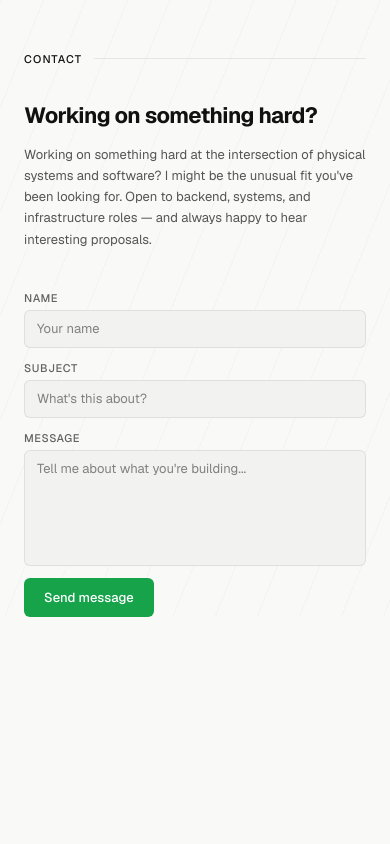
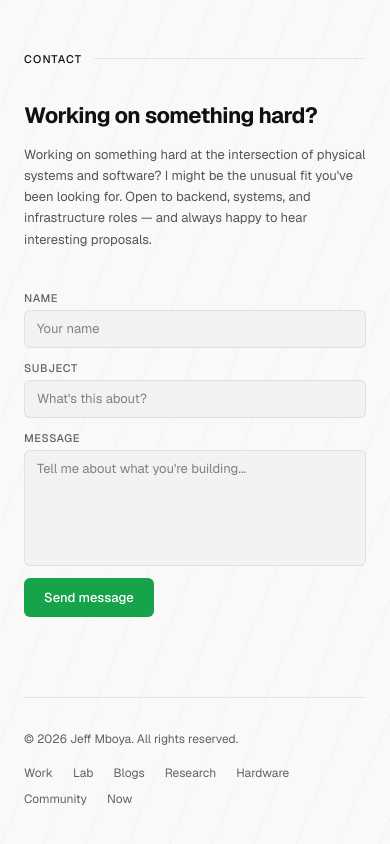
Before and after one commit to JeffMboya/portfolio, a Next.js app: page / in a window 390 px wide. Shown: the part 7737-8581 px from the top of the page. Before the commit the page ends 8354 px from the top, so only its background shows below. Built offline with nearby package versions, Linux system fonts and the light colour scheme.

Commit message:
feat(footer): add footer with auto-updating copyright year and nav links

```diff
--- a/app/layout.tsx
+++ b/app/layout.tsx
@@ -1,6 +1,7 @@
 import type { Metadata } from 'next'
 import { Geist, Geist_Mono } from 'next/font/google'
 import Nav from '@/components/Nav'
+import Footer from '@/components/Footer'
 import ThemeProvider from '@/components/ThemeProvider'
 import './globals.css'
 
@@ -38,6 +39,7 @@ export default function RootLayout({ children }: { children: React.ReactNode })
           <div className="max-w-[900px] mx-auto px-6">
             <Nav />
             <main>{children}</main>
+            <Footer />
           </div>
         </ThemeProvider>
       </body>
--- /dev/null
+++ b/components/Footer.tsx
@@ -0,0 +1,38 @@
+import Link from 'next/link'
+
+const links = [
+  { href: '/#work', label: 'Work' },
+  { href: '/lab', label: 'Lab' },
+  { href: '/blogs', label: 'Blogs' },
+  { href: '/research', label: 'Research' },
+  { href: '/hardware', label: 'Hardware' },
+  { href: '/community', label: 'Community' },
+  { href: '/now', label: 'Now' },
+]
+
+export default function Footer() {
+  const year = new Date().getFullYear()
+
+  return (
+    <footer className="mt-20 pb-10">
+      <div className="h-px mb-8" style={{ backgroundColor: 'var(--border)' }} />
+      <div className="flex flex-col sm:flex-row sm:items-center sm:justify-between gap-4">
+        <p className="text-[12px]" style={{ color: 'var(--muted-dim)' }}>
+          © {year} Jeff Mboya. All rights reserved.
+        </p>
+        <nav className="flex flex-wrap gap-x-5 gap-y-2">
+          {links.map((link) => (
+            <Link
+              key={link.href}
+              href={link.href}
+              className="text-[12px] transition-colors duration-150 hover:underline underline-offset-2"
+              style={{ color: 'var(--muted-dim)' }}
+            >
+              {link.label}
+            </Link>
+          ))}
+        </nav>
+      </div>
+    </footer>
+  )
+}
```
